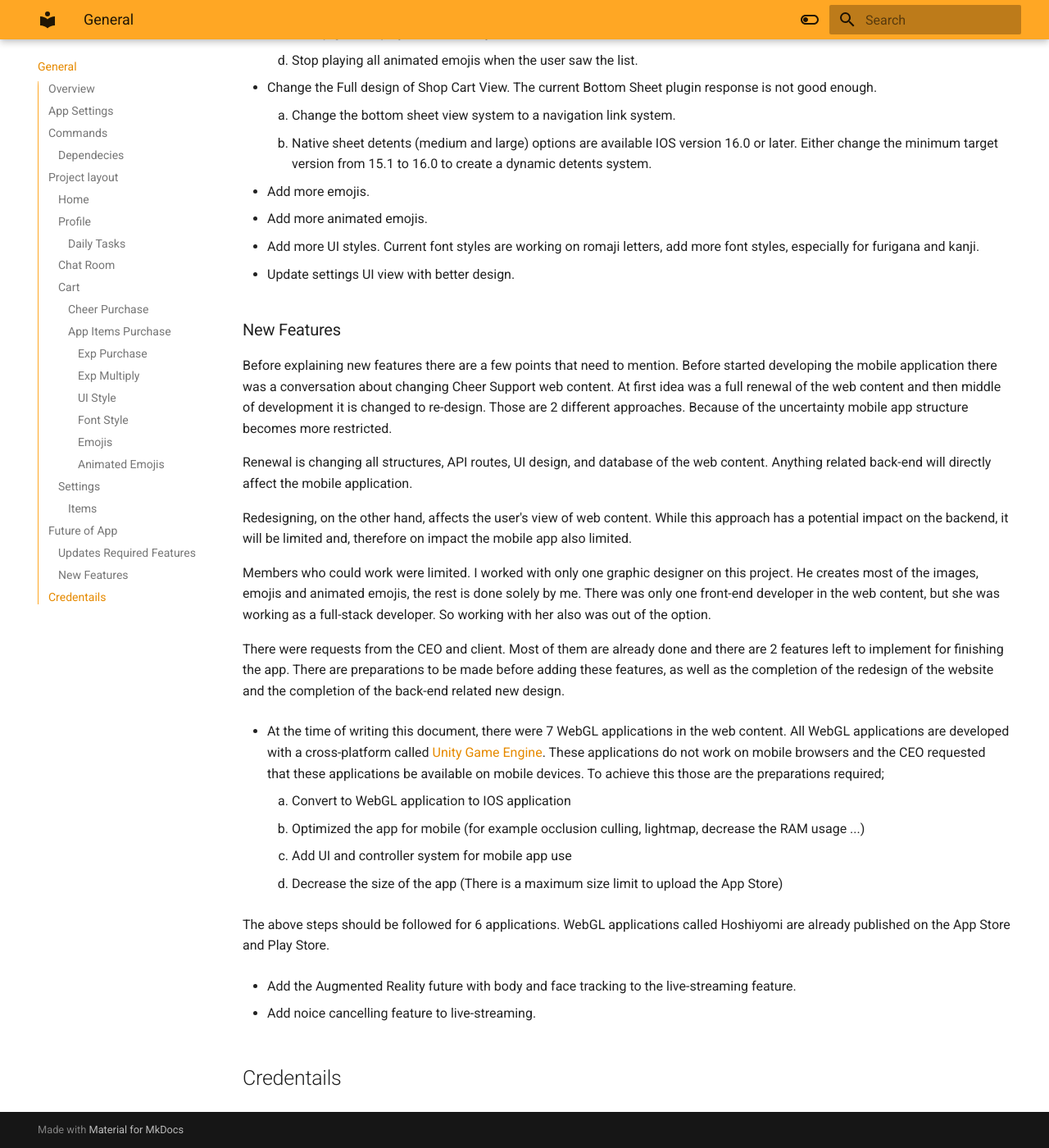
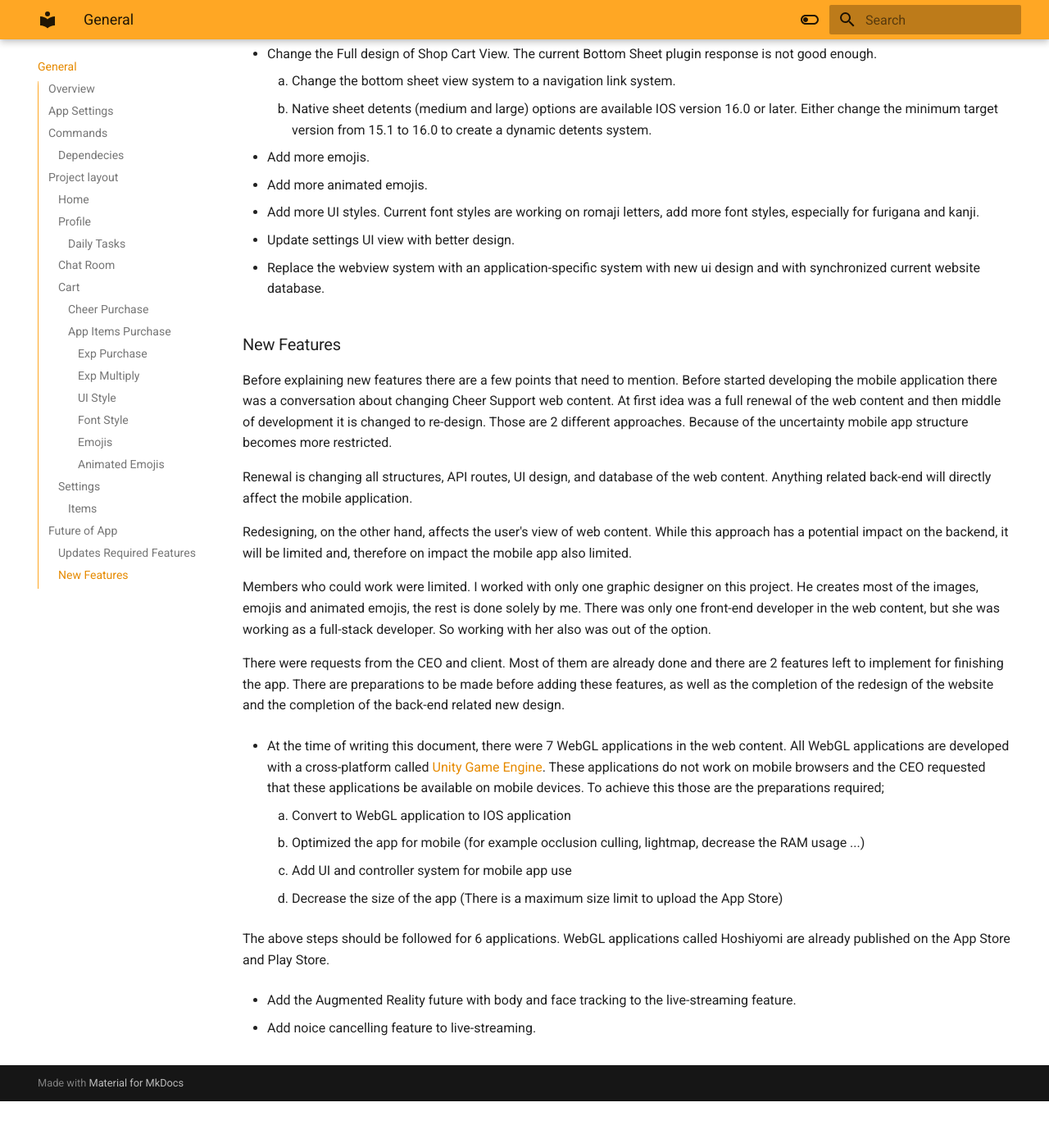
Before and after one commit to infotus/mobile-app-docs, an MkDocs documentation site: the page built from docs/index.md, in a window 1280 px wide and 1400 px high, scrolled down 5970 px. Shown: the whole window at 82% size. Built offline with MkDocs 1.6.1 and Material for MkDocs 9.7.7, drawn with Linux system fonts in a browser that asks for light colours; after the commit the page ends 7313 px from its top, so only the background shows below that; some of the changed text lies outside the part shown.

```diff
--- a/docs/index.md
+++ b/docs/index.md
@@ -227,6 +222,8 @@ All of these suggestions are for better user experience and better app performan
 
 - Update settings UI view with better design.
 
+- Replace the webview system with an application-specific system with new ui design and with synchronized current website database.
+
 
 
 ### New Features
@@ -253,8 +250,3 @@ All of these suggestions are for better user experience and better app performan
  - Add the Augmented Reality future with body and face tracking to the live-streaming feature.
 
  - Add noice cancelling feature to live-streaming.
-
-
-
-
-## Credentails
```
Also changed, not shown: other parts of docs/index.md (+0 -5 lines), site/404.html, site/Technical/index.html, site/example/index.html, site/index.html, site/search/search_index.json, 1 other file.
